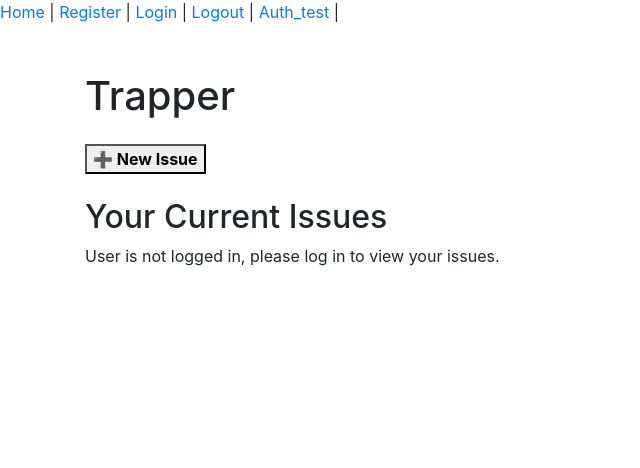
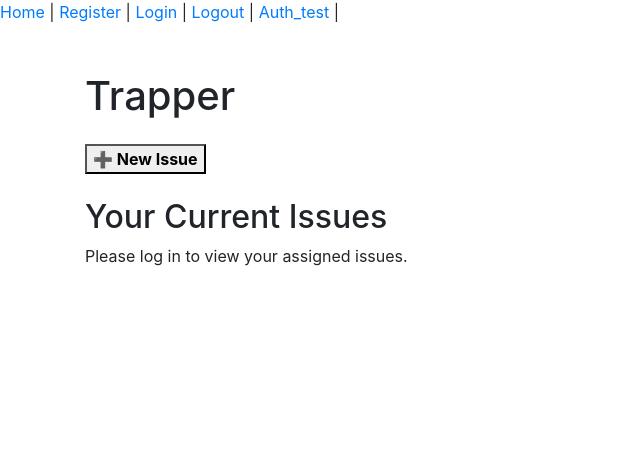
Before and after one commit to richardgalvez/python-playground, a Python web app: template Trapper/server/templates/index.html in a window 1280 px wide. Shown: the top 468 px of the page, without its empty margins (0-640 px from the left). Run offline with Jinja, Linux system fonts and the light colour scheme; the template is opened without the code that fills it, so the values that code supplies are empty; some libraries are stand-ins or nearby versions.

Commit message:
Trapper - Cleaned out unused code and comments.

```diff
--- a/Trapper/server/routers/auth.py
+++ b/Trapper/server/routers/auth.py
@@ -16,8 +16,6 @@ ALGORITHM = "HS256"
 
 bcrypt_context = CryptContext(schemes=["bcrypt"], deprecated="auto")
 oauth2_bearer = OAuth2PasswordBearer(tokenUrl="token")
-
-user_logged_in = False
 
 
 @router.post("/register", status_code=status.HTTP_201_CREATED)
@@ -64,13 +62,9 @@ def get_current_user(request: Request, db: db_dependency):
     Raises an exception if the token is invalid (details incorrect) or expired.
     """
     token = request.cookies.get("access_token")
-    # TODO: This is a good start but needs to be more granular
     if not token:
         user_logged_in = False
         return user_logged_in
-        # raise HTTPException(
-        #     status_code=status.HTTP_401_UNAUTHORIZED, detail="Token/Cookie not found."
-        # )
     try:
         payload_data = jwt.decode(token, SECRET_KEY, algorithms=[ALGORITHM])
         # Gather token's payload data in format of defined model to be assigned and checked.
--- a/Trapper/server/templates/index.html
+++ b/Trapper/server/templates/index.html
@@ -14,12 +14,13 @@
   <br>
     <h2>Your Current Issues</h2>
     {% if not user %}
-    User is not logged in, please log in to view your issues.
+    Please log in to view your assigned issues.
       <br>
     {% elif user and issues|length == 0 %}
       No current issues assigned.
       <br>
     {% else %}
+    <!-- TODO: User can only see their tickets: base it on user. -->
         {% for issue in issues %}
         <b>ISS00{{loop.index}} </b> - {{ issue.title }}
             <p>
```
